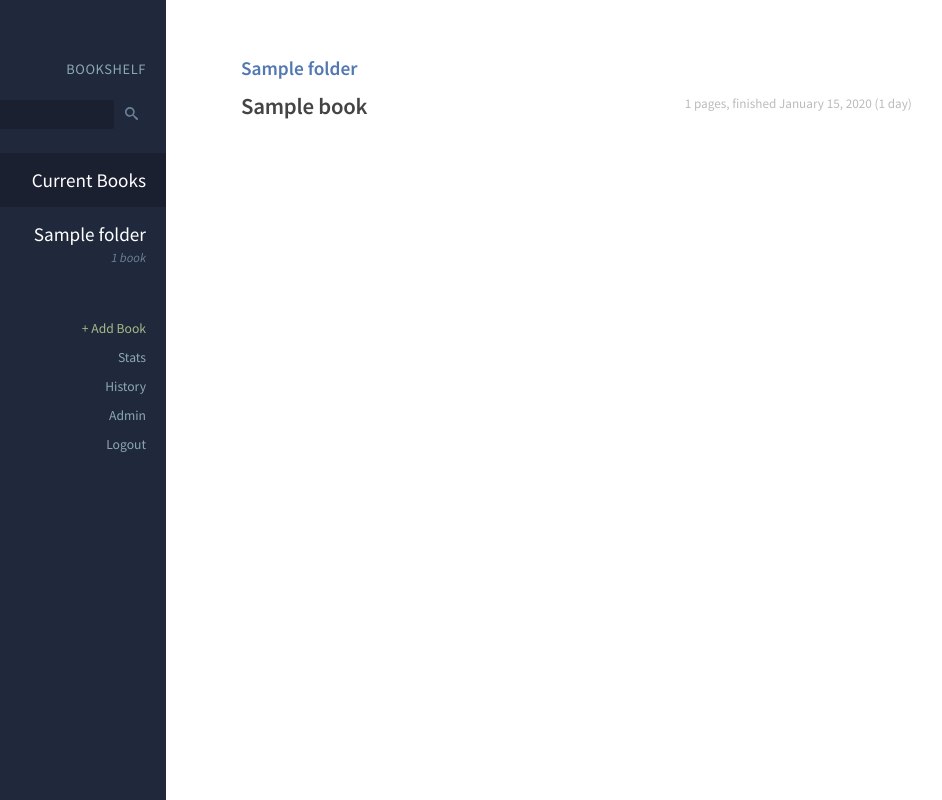
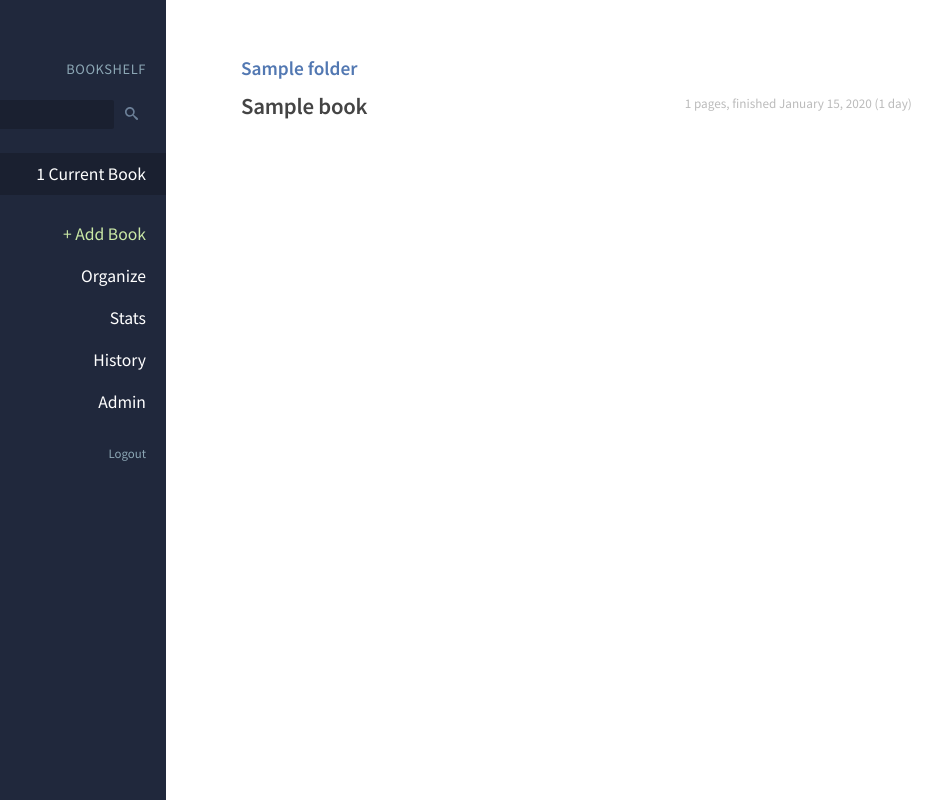
Before and after one commit to mod2/bookshelf, a Django app: page / in a window 1280 px wide. Shown: the whole page, without its empty margins (134-1076 px from the left). Run offline with Django 3.2, Linux system fonts and the light colour scheme; a user stored in the database is signed in; tables that the repository leaves empty hold one stand-in row (values such as "Sample post").

Commit message:
Adds organize page, revamps menu

```diff
--- a/bookshelf/static/bookshelf.js
+++ b/bookshelf/static/bookshelf.js
@@ -103,11 +103,11 @@ $(document).ready(function() {
 	});
 
 
-	$("nav[role=menu] .folders").sortable({
-		placeholder: "folder placeholder container",
+	$(".folders").sortable({
+		placeholder: "folder-item placeholder container",
 		update: function(event, ui) {
 			var order = [];
-			var items = ui.item.parents(".folders").find(".folder");
+			var items = ui.item.parents(".folders").find(".folder-item");
 
 			for (var i=0; i<items.length; i++) {
 				var item = $(items[i]);
--- a/bookshelf/static/style.css
+++ b/bookshelf/static/style.css
@@ -130,28 +130,20 @@ nav[role=menu] h3 {
 	margin: 3px 0 0;
 }
 
-nav[role=menu] .system {
-	font-size: .85em;
-	margin-top: 2.5em;
+nav[role=menu] a {
+	font-size: 1.1em;
+	padding: 10px 20px;
 }
 
-nav[role=menu] .system a {
-	color: #8ca7b5;
-	padding: 6px 20px;
+nav[role=menu] a.add-book {
+	color: #c9e8a6;
+	margin-top: 1em;
 }
 
-nav[role=menu] .system a.add-book {
-	color: #a2bb87;
-}
-
-nav[role=menu] .folder.placeholder {
-	background: #111;
-	height: 4em;
-}
-
-nav[role=menu] .folder.ui-sortable-helper {
-	background: rgba(0, 0, 0, 0.7);
-	border-radius: 5px;
+nav[role=menu] a.logout {
+	color: #8ca7b5;
+	font-size: .8em;
+	margin-top: 1em;
 }
 
 body.active-nav nav[role=menu] {
--- a/bookshelf/templates/_base.html
+++ b/bookshelf/templates/_base.html
@@ -36,30 +36,13 @@
 				<button type="submit" value="Search"><object type="image/svg+xml" data="{% static 'search.svg' %}">Search</object></button>
 			</form>
 
-			<div class="folder">
-				<a href="{% url 'dashboard' %}"{% if folder.slug == "dashboard" %}class="selected"{% endif %}>
-					<h2>Current Books</h2>
-				</a>
-			</div>
-
-			<div class="folders">
-				{% for f in folders %}
-				<div class="folder" data-slug="{{ f.slug }}">
-					<a href="{% url 'folder' f.slug %}"{% if folder and f.slug == folder.slug %}class="selected"{% endif %}>
-						<h2>{{ f.name }}</h2>
-						<h3>{{ f.active_readings|length }} book{% if f.active_readings|length != 1 %}s{% endif %}</h3>
-					</a>
-				</div>
-				{% endfor %}
-			</div>
-
-			<div class="system">
-				<a class="add-book" href="{% url 'add_book' %}">+ Add Book</a>
-				<a href="">Stats</a>
-				<a href="{% url 'history' %}">History</a>
-				<a href="{% url 'admin:index' %}" target="_new">Admin</a>
-				<a href="{% url 'logout' %}">Logout</a>
-			</div>
+			<a href="{% url 'dashboard' %}"{% if folder.slug == "dashboard" %}class="selected"{% endif %}>{{ total }} Current Book{% if total != 1 %}s{% endif %}</a>
+			<a class="add-book" href="{% url 'add_book' %}">+ Add Book</a>
+			<a href="{% url 'organize' %}">Organize</a>
+			<a href="">Stats</a>
+			<a href="{% url 'history' %}">History</a>
+			<a href="{% url 'admin:index' %}" target="_new">Admin</a>
+			<a class="logout" href="{% url 'logout' %}">Logout</a>
 			{% endif %}
 		</nav>
 		{% endblock menu %}
--- a/bookshelf/urls.py
+++ b/bookshelf/urls.py
@@ -12,6 +12,7 @@ urlpatterns = patterns('',
     url(r'^folder/(.+?)/$', 'bookshelf.views.folder', name='folder'),
     url(r'^$', 'bookshelf.views.dashboard', name='dashboard'),
 
+    url(r'^organize/$', 'bookshelf.views.organize', name='organize'),
     url(r'^add/$', 'bookshelf.views.add_book', name='add_book'),
     url(r'^search/$', 'bookshelf.views.search', name='search'),
     url(r'^history/$', 'bookshelf.views.history', name='history'),
--- a/bookshelf/views.py
+++ b/bookshelf/views.py
@@ -20,13 +20,14 @@ def dashboard(request):
         'slug': 'dashboard',
     }
 
-
     folderless = Reading.objects.filter(owner=request.user, folder=None, status='active')
+    total = len(Reading.objects.filter(owner=request.user, status='active'))
 
     return render_to_response('dashboard.html', {'folders': folders,
                                               'folder': folder,
                                               'folderless': folderless,
                                               'stale_period': settings.STALE_PERIOD,
+                                              'total': total,
                                               'request': request })
 
 @login_required
@@ -34,8 +35,7 @@ def book(request, book_slug, reading_id):
     book = Book.objects.filter(slug=book_slug, owner=request.user)[0]
     reading = Reading.objects.get(id=reading_id, owner=request.user)
 
-    folders = Folder.objects.filter(owner=request.user)
-    folderless = Reading.objects.filter(owner=request.user, folder=None, status='active')
+    total = len(Reading.objects.filter(owner=request.user, status='active'))
 
     # TODO: Create chart where x = list of days from start_date to either now or finished_date
     # And y is page_number for that day (or last page number)
@@ -117,33 +117,39 @@ def book(request, book_slug, reading_id):
                                             'reading': reading,
                                             'title': book.title,
                                             'entrydata': json.dumps(entrydata),
-                                            'folders': folders,
-                                            'folderless': folderless,
+                                            'total': total,
                                             'request': request })
 
 
 @login_required
 def folder(request, folder_slug):
     folder = Folder.objects.get(slug=folder_slug, owner=request.user)
-    folders = Folder.objects.filter(owner=request.user)
-
-    folderless = Reading.objects.filter(owner=request.user, folder=None, status='active')
+    total = len(Reading.objects.filter(owner=request.user, status='active'))
 
     return render_to_response('folder.html', {'folder': folder,
                                               'title': folder.name,
-                                              'folders': folders,
-                                              'folderless': folderless,
+                                              'request': request })
+
+@login_required
+def organize(request):
+    folders = Folder.objects.filter(owner=request.user)
+    total = len(Reading.objects.filter(owner=request.user, status='active'))
+    folder = {
+        'slug': 'organize',
+    }
+
+    return render_to_response('organize.html', {'folders': folders,
+                                              'folder': folder,
+                                              'total': total,
                                               'request': request })
 
 @login_required
 def add_book(request):
     if request.method == 'GET':
-        folders = Folder.objects.filter(owner=request.user)
-        folderless = Reading.objects.filter(owner=request.user, folder=None, status='active')
+        total = len(Reading.objects.filter(owner=request.user, status='active'))
 
-        return render_to_response('add.html', {'folders': folders,
-                                               'title': 'Add Book',
-                                               'folderless': folderless,
+        return render_to_response('add.html', {'title': 'Add Book',
+                                               'total': total,
                                                'request': request })
     elif request.method == 'POST':
         try:
@@ -183,21 +189,18 @@ def add_book(request):
 @login_required
 def edit_book(request, book_slug):
     book = Book.objects.get(slug=book_slug)
-    folders = Folder.objects.filter(owner=request.user)
-    folderless = Reading.objects.filter(owner=request.user, folder=None, status='active')
+    total = len(Reading.objects.filter(owner=request.user, status='active'))
 
     return render_to_response('book.html', {'book': book,
                                             'title': '{} — Edit'.format(book.title),
-                                            'folders': folders,
-                                            'folderless': folderless,
+                                            'total': total,
                                             'request': request })
 
 @login_required
 def search(request):
     query = request.GET.get('q', '')
 
-    folders = Folder.objects.filter(owner=request.user)
-    folderless = Reading.objects.filter(owner=request.user, folder=None, status='active')
+    total = len(Reading.objects.filter(owner=request.user, status='active'))
 
     if query != '':
         results = Reading.objects.filter(
@@ -205,9 +208,8 @@ def search(request):
             | Q(book__author__contains=query)
         ).order_by('book__title')
 
-    return render_to_response('results.html', {'folders': folders,
+    return render_to_response('results.html', {'total': total,
                                                'title': '{} — Search'.format(query),
-                                               'folderless': folderless,
                                                'results': results,
                                                'stale_period': settings.STALE_PERIOD,
                                                'query': query,
@@ -215,17 +217,14 @@ def search(request):
 
 @login_required
 def history(request):
-    folders = Folder.objects.filter(owner=request.user)
-    folderless = Reading.objects.filter(owner=request.user, folder=None, status='active')
-
+    total = len(Reading.objects.filter(owner=request.user, status='active'))
     finished = Reading.objects.filter(owner=request.user, status='finished').order_by('-finished_date')
     abandoned = Reading.objects.filter(owner=request.user, status='abandoned').order_by('-started_date')
 
-    return render_to_response('history.html', {'folders': folders,
+    return render_to_response('history.html', {'total': total,
                                                'title': 'History',
                                                'finished': finished,
                                                'abandoned': abandoned,
-                                               'folderless': folderless,
                                                'request': request })
 
 def api_folder_update_order(request):
```
Also changed, not shown: other parts of bookshelf/static/style.css (+43 -0 lines), bookshelf/templates/organize.html (added, +16 -0 lines).
